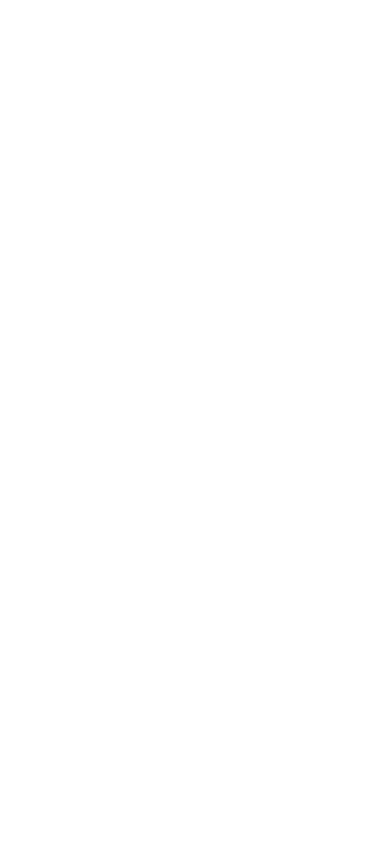
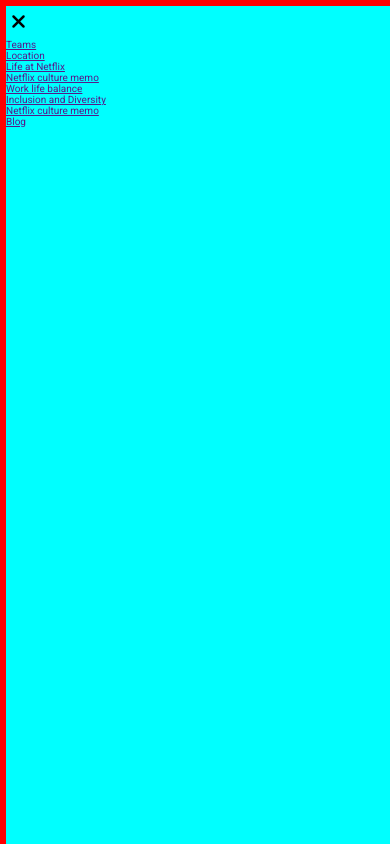
Before and after one commit to AbubakrRehman/netflixNavigation, a plain HTML site: page index.html in a window 390 px wide. Drawn offline with Linux system fonts and the light colour scheme.

Commit message:
basic hamburger btn added with nav bar.

```diff
--- a/index.html
+++ b/index.html
@@ -1,14 +1,42 @@
 <!DOCTYPE html>
 <html lang="en">
+
 <head>
     <meta charset="UTF-8">
     <meta name="viewport" content="width=device-width, initial-scale=1.0">
+    <script async src="https://kit.fontawesome.com/1e90efc44f.js" crossorigin="anonymous"></script>
     <link rel="stylesheet" href="styles.css">
     <title>Netflix Mobile Navigation</title>
 </head>
 
 <body>
+    <div class="container">
+        <button class="nav__btn nav__open"><i class="fa-solid fa-bars"></i></button>
+        <div class="nav nav__black visible">
+            <div class="nav nav__red visible">
+                <div class="nav nav__white visible">
+                    <button class="nav__btn nav__close">
+                        <i class="fa-solid fa-xmark"></i>
+                    </button>
 
+                    <ul class="list">
+                        <li><a href="">Teams</a></li>
+                        <li><a href="">Location</a></li>
+                        <li><a href="">Life at Netflix</a></li>
+                        <li>
+                            <ul>
+                                <li><a href="">Netflix culture memo</a></li>
+                                <li><a href="">Work life balance</a></li>
+                                <li><a href="">Inclusion and Diversity</a></li>
+                                <li><a href="">Netflix culture memo</a></li>
+                                <li><a href="">Blog</a></li>
+                            </ul>
+                        </li>
+                    </ul>
+                </div>
+            </div>
+        </div>
+    </div>
 </body>
 <script src="index.js"></script>
 
--- a/styles.css
+++ b/styles.css
@@ -1,5 +1,4 @@
 @import url('https://fonts.googleapis.com/css2?family=Roboto:wght@400;700&display=swap');
-
 
 * {
     margin: 0;
@@ -14,3 +13,35 @@ html {
 body {
     font-family: 'Roboto', sans-serif;
 }
+
+.nav__btn {
+    font-size: 20px;
+    background-color: transparent;
+    padding: 5px;
+    border: none;
+}
+
+.nav__btn:hover {
+    cursor: pointer;
+}
+
+.nav__open {
+    position: fixed;
+    left: 10px;
+    top: 10px;
+}
+
+.nav{
+    position: fixed;
+    left: 0;
+    top: 0;
+    background-color: aqua;
+    border: 2px solid red;
+    height: 100vh;
+    width:400px;
+   transform: translateX(-100%);
+}
+
+.visible{
+    transform: translateX(0);
+}
```
